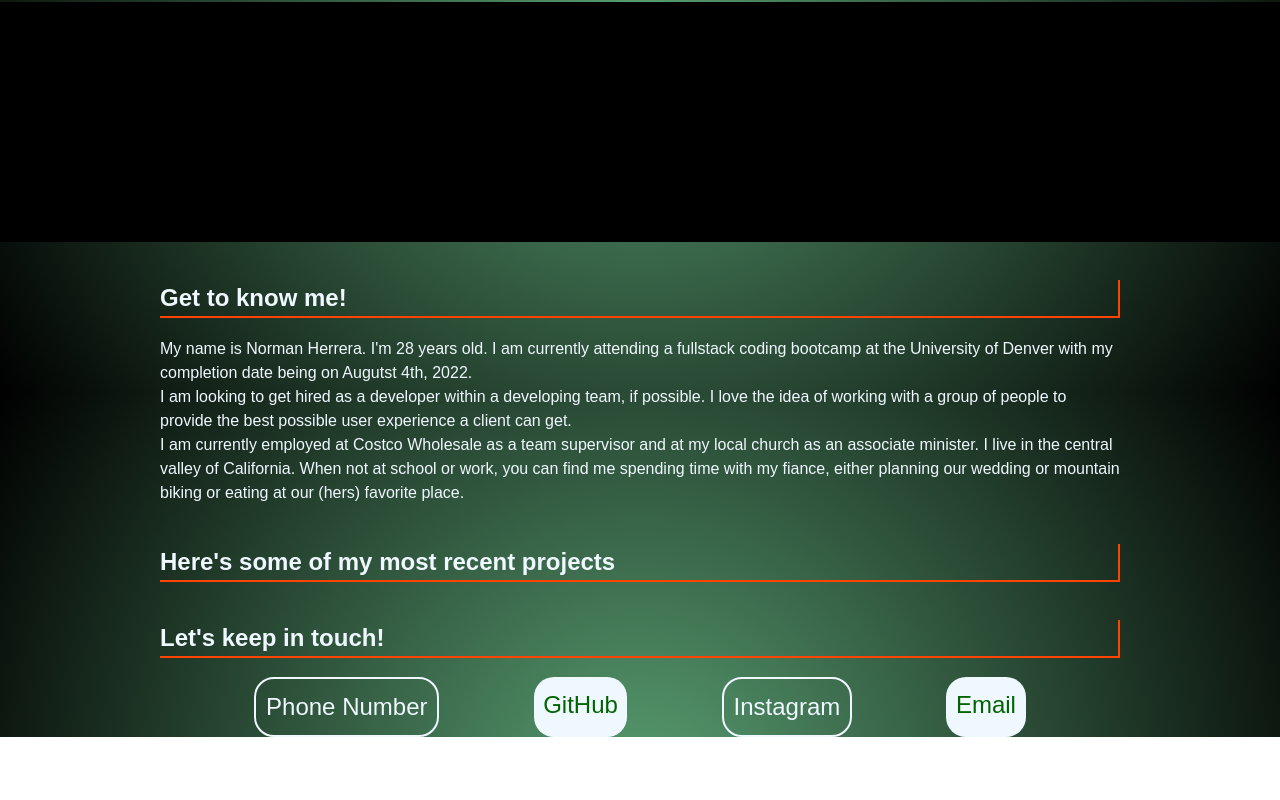
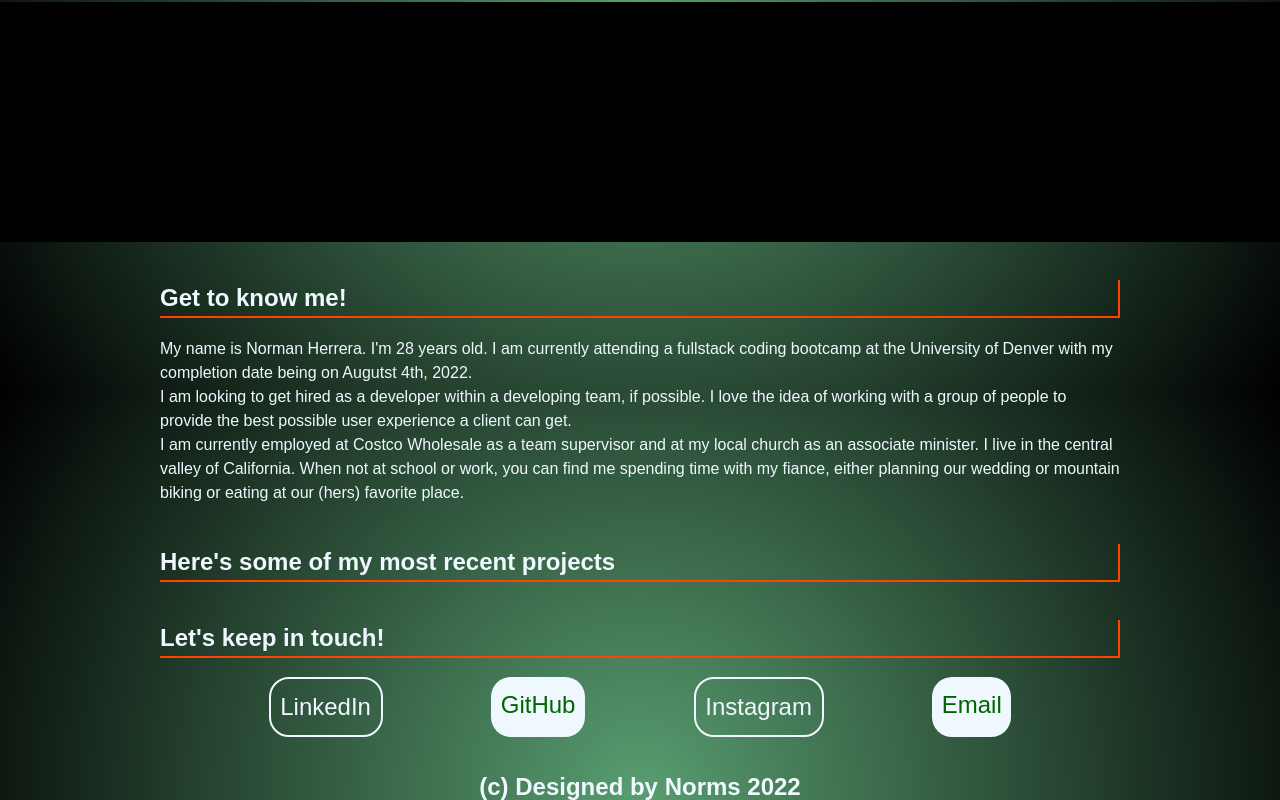
Before and after one commit to norher/My-portfolio, a plain HTML site: page index.html in a window 1280 px wide. Shown: the part 408-1208 px from the top of the page. Before the commit the page ends 1145 px from the top, so only its background shows below. Drawn offline with Linux system fonts and the light colour scheme.

Commit message:
added a footer

```diff
--- a/assets/style.css
+++ b/assets/style.css
@@ -100,3 +100,8 @@ span {
     border-radius: 20px;
     padding: 1%;
 }
+
+.footer {
+    width: 100%;
+    text-align: center;
+}
--- a/index.html
+++ b/index.html
@@ -61,7 +61,7 @@
             </h1>
             <ul class="contactInfo miniSeparator">
                 <li class="lightFont contactDetails">
-                    <a>Phone Number</a>
+                    <a>LinkedIn</a>
                 </li>
                 <li class="contactDetails2">
                     <a class="darkFont">GitHub</a>
@@ -74,6 +74,11 @@
                 </li>
             </ul>
         </section>
+        <footer class="footer lightFont separator">
+            <H2>
+                (c) Designed by Norms 2022
+            </H2>
+        </footer>
     </Main>
 </body>
 </html>
```
